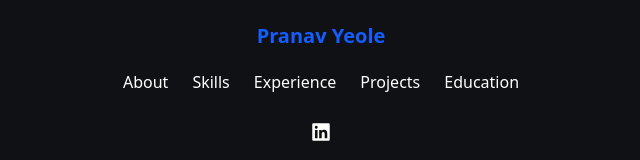
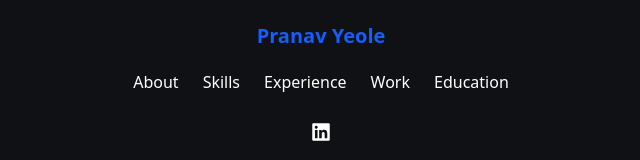
Before and after one commit to PranavYeole03/Portfolio-Website, a React (Vite) app: page / in a window 1280 px wide. Shown: the part 7428-7588 px from the top of the page, without its empty margins (319-959 px from the left). Built offline with nearby package versions, Linux system fonts and the light colour scheme.

Commit message:
first commit

```diff
--- a/src/components/Footer.jsx
+++ b/src/components/Footer.jsx
@@ -23,7 +23,7 @@ const Footer = () => {
             { name: "About", id: "about" },
             { name: "Skills", id: "skills" },
             { name: "Experience", id: "experience" },
-            { name: "Projects", id: "projects" },
+            { name: "Work", id: "projects" },
             { name: "Education", id: "education" },
           ].map((item, index) => (
             <button
```
